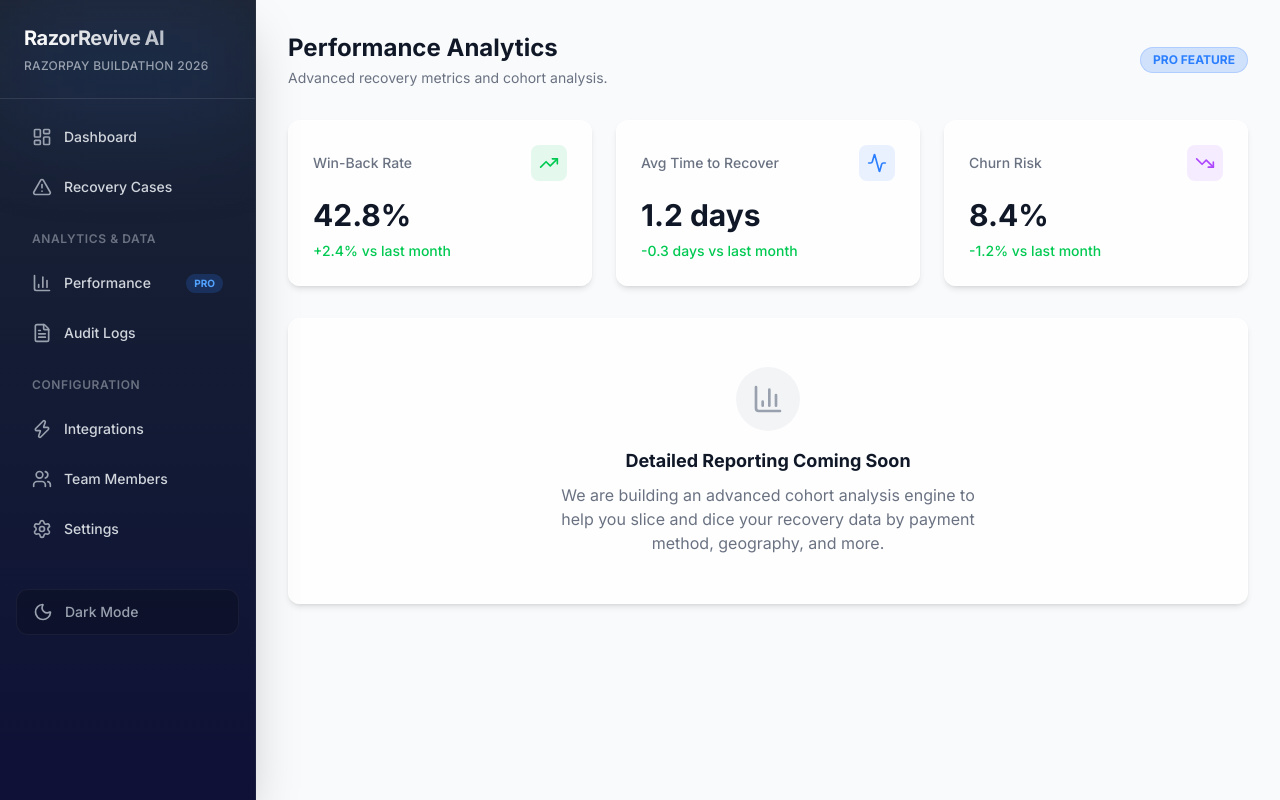
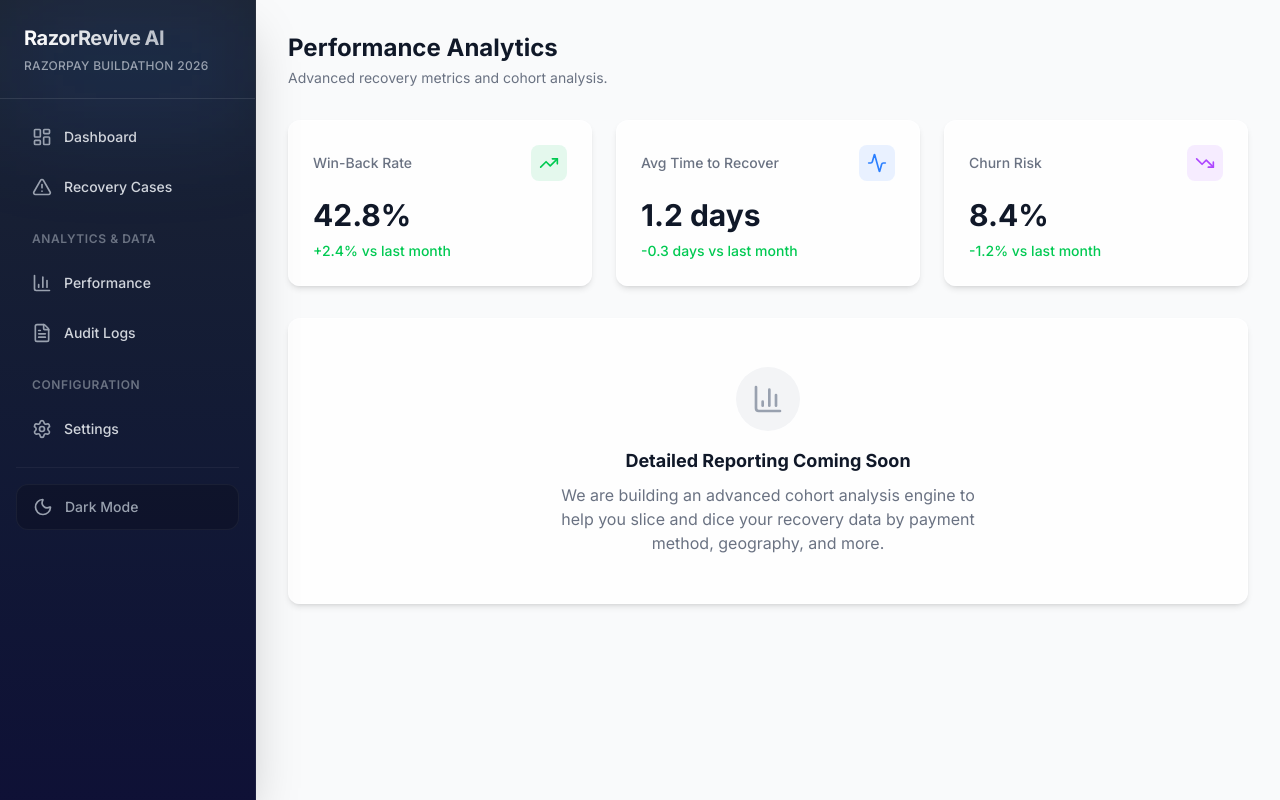
Before and after one commit to Lochit-Vinay/RazorRevive-AI, a React (Vite) app in the folder frontend/: page /performance in a window 1280 px wide. Built offline with nearby package versions, Linux system fonts and the light colour scheme.

Commit message:
improved functionalities

```diff
--- a/frontend/src/App.tsx
+++ b/frontend/src/App.tsx
@@ -5,8 +5,6 @@ import CasesList from './pages/CasesList';
 import CaseDetails from './pages/CaseDetails';
 import Performance from './pages/Performance';
 import AuditLogs from './pages/AuditLogs';
-import Integrations from './pages/Integrations';
-import TeamMembers from './pages/TeamMembers';
 import SettingsPage from './pages/Settings';
 import { LayoutDashboard, AlertTriangle, Moon, Sun, Settings, BarChart3, FileText, Bell, Users, Zap } from 'lucide-react';
 import { ToastProvider } from './components/ui/ToastContext';
@@ -37,12 +35,9 @@ function Layout({ children }: { children: React.ReactNode }) {
           <div className="pt-4 pb-2">
             <p className="px-4 text-xs font-semibold text-gray-500 uppercase tracking-wider">Analytics & Data</p>
           </div>
-          <Link to="/performance" className="flex items-center justify-between px-4 py-3 rounded-xl hover:bg-white/10 text-gray-300 hover:text-white transition-all duration-300 group">
-            <div className="flex items-center space-x-3">
-              <BarChart3 className="w-5 h-5 text-gray-400 group-hover:text-emerald-400 transition-colors" />
-              <span className="font-medium text-sm">Performance</span>
-            </div>
-            <span className="px-2 py-0.5 rounded-full bg-blue-500/20 text-blue-400 text-[10px] font-bold">PRO</span>
+          <Link to="/performance" className="flex items-center space-x-3 px-4 py-3 rounded-xl hover:bg-white/10 text-gray-300 hover:text-white transition-all duration-300 group">
+            <BarChart3 className="w-5 h-5 text-gray-400 group-hover:text-emerald-400 transition-colors" />
+            <span className="font-medium text-sm">Performance</span>
           </Link>
           <Link to="/audit-logs" className="flex items-center space-x-3 px-4 py-3 rounded-xl hover:bg-white/10 text-gray-300 hover:text-white transition-all duration-300 group">
             <FileText className="w-5 h-5 text-gray-400 group-hover:text-purple-400 transition-colors" />
@@ -51,20 +46,12 @@ function Layout({ children }: { children: React.ReactNode }) {
           <div className="pt-4 pb-2">
             <p className="px-4 text-xs font-semibold text-gray-500 uppercase tracking-wider">Configuration</p>
           </div>
-          <Link to="/integrations" className="flex items-center space-x-3 px-4 py-3 rounded-xl hover:bg-white/10 text-gray-300 hover:text-white transition-all duration-300 group">
-            <Zap className="w-5 h-5 text-gray-400 group-hover:text-yellow-400 transition-colors" />
-            <span className="font-medium text-sm">Integrations</span>
-          </Link>
-          <Link to="/team" className="flex items-center space-x-3 px-4 py-3 rounded-xl hover:bg-white/10 text-gray-300 hover:text-white transition-all duration-300 group">
-            <Users className="w-5 h-5 text-gray-400 group-hover:text-pink-400 transition-colors" />
-            <span className="font-medium text-sm">Team Members</span>
-          </Link>
           <Link to="/settings" className="flex items-center space-x-3 px-4 py-3 rounded-xl hover:bg-white/10 text-gray-300 hover:text-white transition-all duration-300 group">
             <Settings className="w-5 h-5 text-gray-400 group-hover:text-gray-200 transition-colors" />
             <span className="font-medium text-sm">Settings</span>
           </Link>
 
-          <div className="mt-auto pt-8">
+          <div className="pt-4 mt-4 border-t border-white/5">
             <button
               onClick={toggleTheme}
               className="flex items-center justify-between px-4 py-3 w-full rounded-xl hover:bg-white/10 text-gray-400 hover:text-white transition-all duration-300 group border border-white/5 bg-black/20"
@@ -98,8 +85,6 @@ function App() {
             <Route path="/cases/:id" element={<CaseDetails />} />
             <Route path="/performance" element={<Performance />} />
             <Route path="/audit-logs" element={<AuditLogs />} />
-            <Route path="/integrations" element={<Integrations />} />
-            <Route path="/team" element={<TeamMembers />} />
             <Route path="/settings" element={<SettingsPage />} />
           </Routes>
         </Layout>
--- a/frontend/src/pages/Performance.tsx
+++ b/frontend/src/pages/Performance.tsx
@@ -8,7 +8,6 @@ export default function Performance() {
           <h1 className="text-2xl font-bold text-gray-900 dark:text-white">Performance Analytics</h1>
           <p className="text-sm text-gray-500 dark:text-gray-400 mt-1">Advanced recovery metrics and cohort analysis.</p>
         </div>
-        <span className="px-3 py-1 rounded-full bg-blue-500/20 text-blue-500 text-xs font-bold border border-blue-500/20">PRO FEATURE</span>
       </div>
 
       <div className="grid grid-cols-1 md:grid-cols-3 gap-6 mt-8">
```
Also changed, not shown: 1 other file (tests, documents, lock files or other folders).
